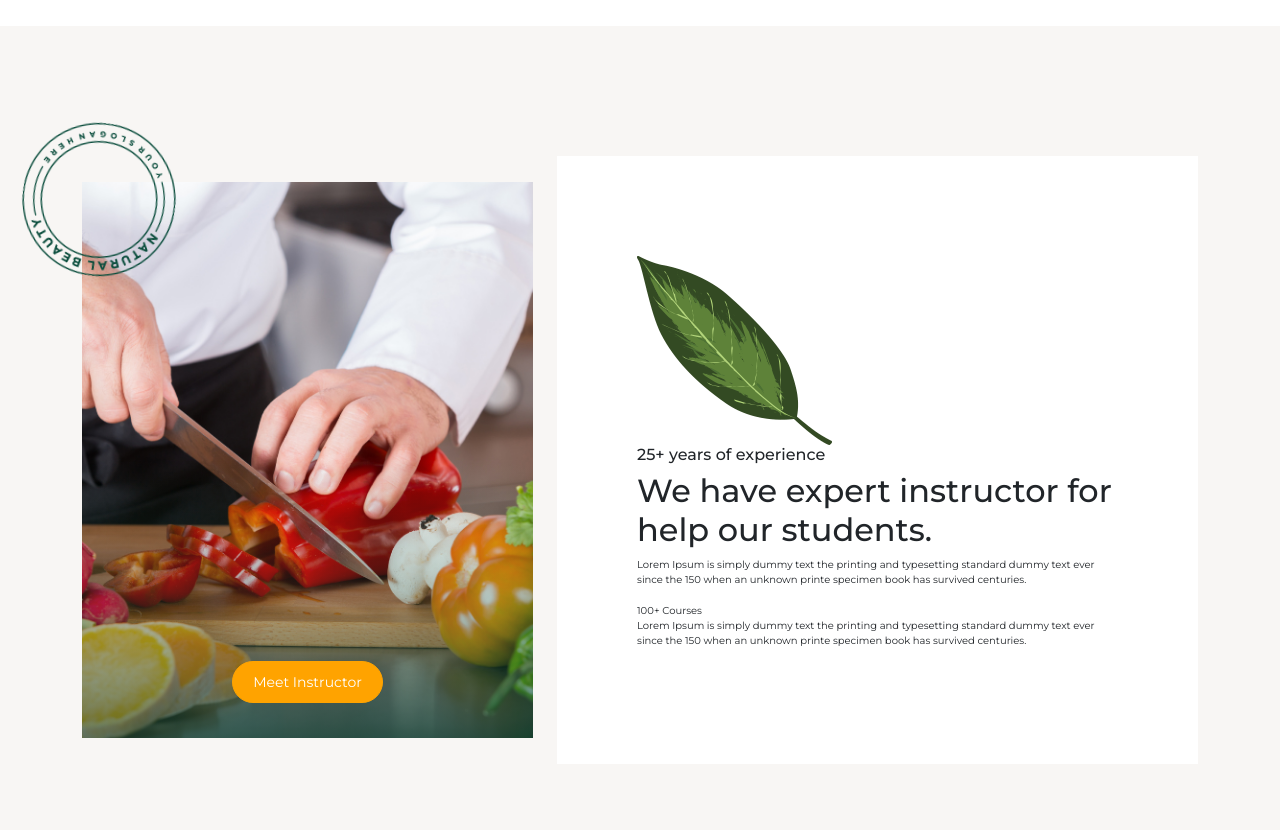
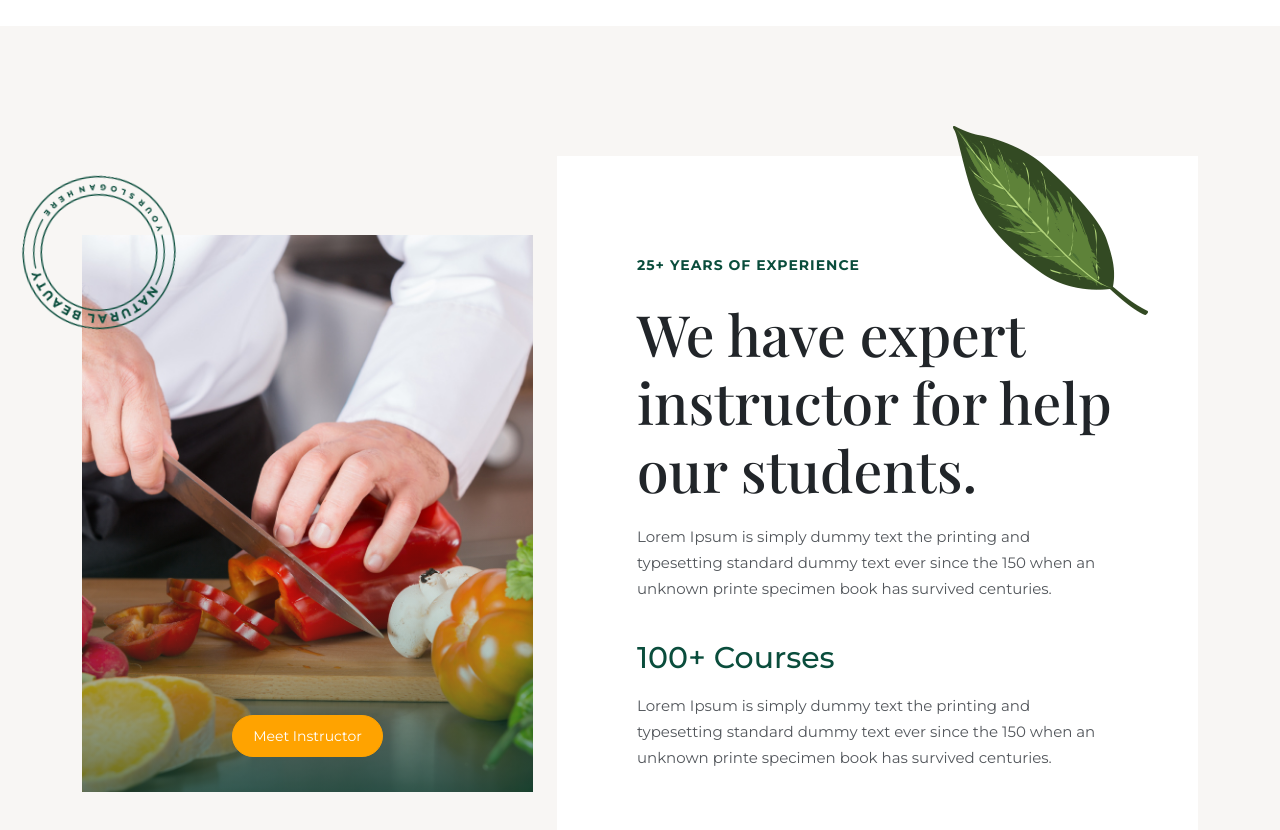
Before and after one commit to ahmed-mohammed-developer/nutras_fitness_and_nutrition, a React (Create React App) app: page / in a window 1280 px wide. Shown: the part 1340-2170 px from the top of the page. Built offline with nearby package versions, Linux system fonts and the light colour scheme.

Commit message:
End About

```diff
--- a/src/Components/About/About.css
+++ b/src/Components/About/About.css
@@ -23,7 +23,7 @@
 }
 @media (width < 500px) {
     .about-img .shape {
-        width: 100%;
+        width: 100px;
         left: -20px;
         top: -20px;
     }
@@ -45,6 +45,11 @@
     line-height: 40px;
     padding: 0 20px;
     font-size: 14px;
+    transition: all 0.3s linear;
+}
+.about-img:hover .about-btn .btnabout {
+    background-color: #0a4d3c;
+    border-color: #0a4d3c;
 }
 @keyframes spain-1 {
     to {
@@ -56,3 +61,54 @@
     margin-top: 50px;
     position: relative;
 }
+.about-content img {
+    position: absolute;
+    top: -30px;
+    right: 50px;
+}
+@media (width < 500px) {
+    .about-content img {
+        width: 110px;
+        left: -10px;
+        top: -20px;
+    }
+}
+.content-wrapper .sub-title {
+    font-size: 14px;
+    font-weight: 700;
+    color: #0a4d3c;
+    text-transform: uppercase;
+    letter-spacing: 1px;
+    line-height: 1.4;
+}
+.content-wrapper .main-title {
+    font-size: 57px;
+    margin-top: 23px;
+    font-family: "Playfair Display", serif;
+}
+@media (width < 500px) {
+    .content-wrapper .main-title {
+        font-size: 27px;
+    }
+}
+.content-wrapper .count {
+    font-size: 30px;
+    font-weight: 500;
+    color: #0a4d3c;
+    line-height: 1;
+    margin-top: 40px;
+    display: block;
+}
+@media (width < 500px) {
+    .content-wrapper .count {
+        font: 18px;
+    }
+}
+.content-wrapper p {
+    margin-top: 20px;
+    margin-bottom: 0;
+    font-size: 15px;
+    line-height: 1.75;
+    font-weight: 400;
+    color: #52565b;
+}
```
